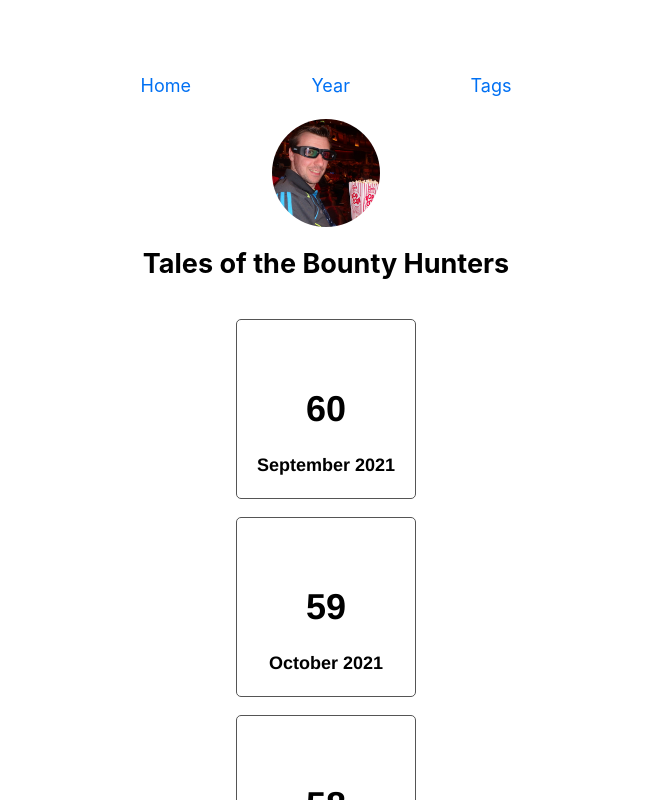
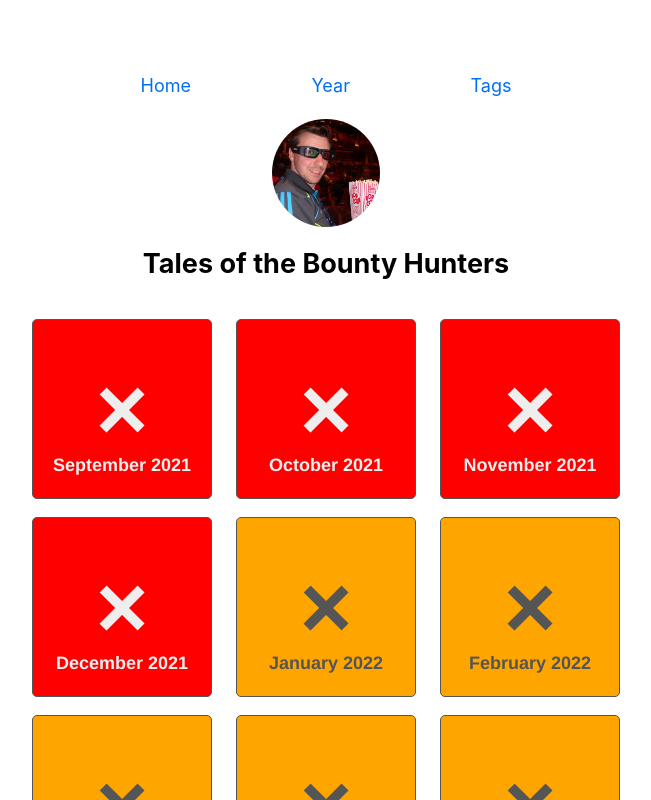
Before and after one commit to paddyfed/TalesOfTheBountyHunters, a Next.js app: page /paymentsleft in a window 1280 px wide. Shown: the top 800 px of the page, without its empty margins (314-965 px from the left). Built offline with nearby package versions, Linux system fonts and the light colour scheme.

Commit message:
Payments Left

```diff
--- a/components/paymentsbuildblocks.js
+++ b/components/paymentsbuildblocks.js
@@ -78,73 +78,46 @@ const months = [
   "December",
 ];
 
+const styleClassses = {
+  2021: styles.c2021,
+  2022: styles.c2022,
+  2023: styles.c2023,
+  2024: styles.c2024,
+  2025: styles.c2025,
+  2026: styles.c2026,
+};
+
 export function PaymentsBuildBlocks() {
   const n = new Date();
   const result = payments.map((x) => {
     const d = new Date(x.payDate);
 
-    return (
-      <article className={styles.main}>
+    if (d > n) {
+      return (
         <section
           id={x.number}
-          className={`c${d.getFullYear()} ${styles.section}`}
+          className={`${styles.section} ${styleClassses[d.getFullYear()]}`}
         >
           <div>{x.number}</div>
           <div className={`${styles.date}`}>
             {months[d.getMonth()]} {d.getFullYear()}
           </div>
         </section>
-      </article>
-    );
+      );
+    } else {
+      return (
+        <section
+          id={x.number}
+          className={`${styles.section}  ${styleClassses[d.getFullYear()]}`}
+        >
+          <div className={`${styles.done}`}>&times;</div>
+          <div className={`${styles.date}`}>
+            {months[d.getMonth()]} {d.getFullYear()}
+          </div>
+        </section>
+      );
+    }
   });
 
-  //   <section id="
-  //       obj.payments[i].number
-  //        class="c
-  //       d.getFullYear()
-  //       "><div>
-  //       obj.payments[i].number
-  //       </div><div class="date">
-  //       months[d.getMonth()]
-  //       " "
-  //       d.getFullYear()
-  //       "</div></section>;
-
   return result;
-  //   for (let i = 0; i < payments.length; i++) {
-  //     let d = new Date(payments[i].payDate);
-  //     if (d > n) {
-  //       return (
-  //         <section>
-  //           {payments[i].payDate} {payments.length} {i}
-  //         </section>
-  //       );
-  //     }
-  //     else
-  //   }
 }
-//   payments.map()
-//   let string = "";
-//   string =
-//     "<section id="
-//     obj.payments[i].number
-//      class="c
-//     d.getFullYear()
-//     "><div>
-//     obj.payments[i].number
-//     </div><div class="date">
-//     months[d.getMonth()]
-//     " "
-//     d.getFullYear()
-//     "</div></section>";
-// } else {
-//   string =
-//     "<section id="
-//     obj.payments[i].number
-//      class="done c
-//     d.getFullYear()
-//     "><div>&times;</div><div class="date">
-//     months[d.getMonth()]
-//     " "
-//     d.getFullYear()
-//     "</div></section>";
--- a/components/paymentsbuildblocks.module.css
+++ b/components/paymentsbuildblocks.module.css
@@ -22,7 +22,7 @@
 }
 
 .done {
-  font-size: 5em;
+  font-size: 5rem;
 }
 
 .date {
--- a/pages/paymentsleft.js
+++ b/pages/paymentsleft.js
@@ -1,6 +1,7 @@
 import Head from "next/head";
 import Layout, { siteTitle } from "../components/layout";
 import { PaymentsBuildBlocks } from "../components/paymentsbuildblocks";
+import styles from "../components/paymentsbuildblocks.module.css";
 import utilStyles from "../styles/utils.module.css";
 import Link from "next/link";
 
@@ -11,7 +12,9 @@ export default function About() {
       <Head>
         <title>{title}</title>
       </Head>
-      <PaymentsBuildBlocks />
+      <article className={styles.main}>
+        <PaymentsBuildBlocks />
+      </article>
     </Layout>
   );
 }
```
